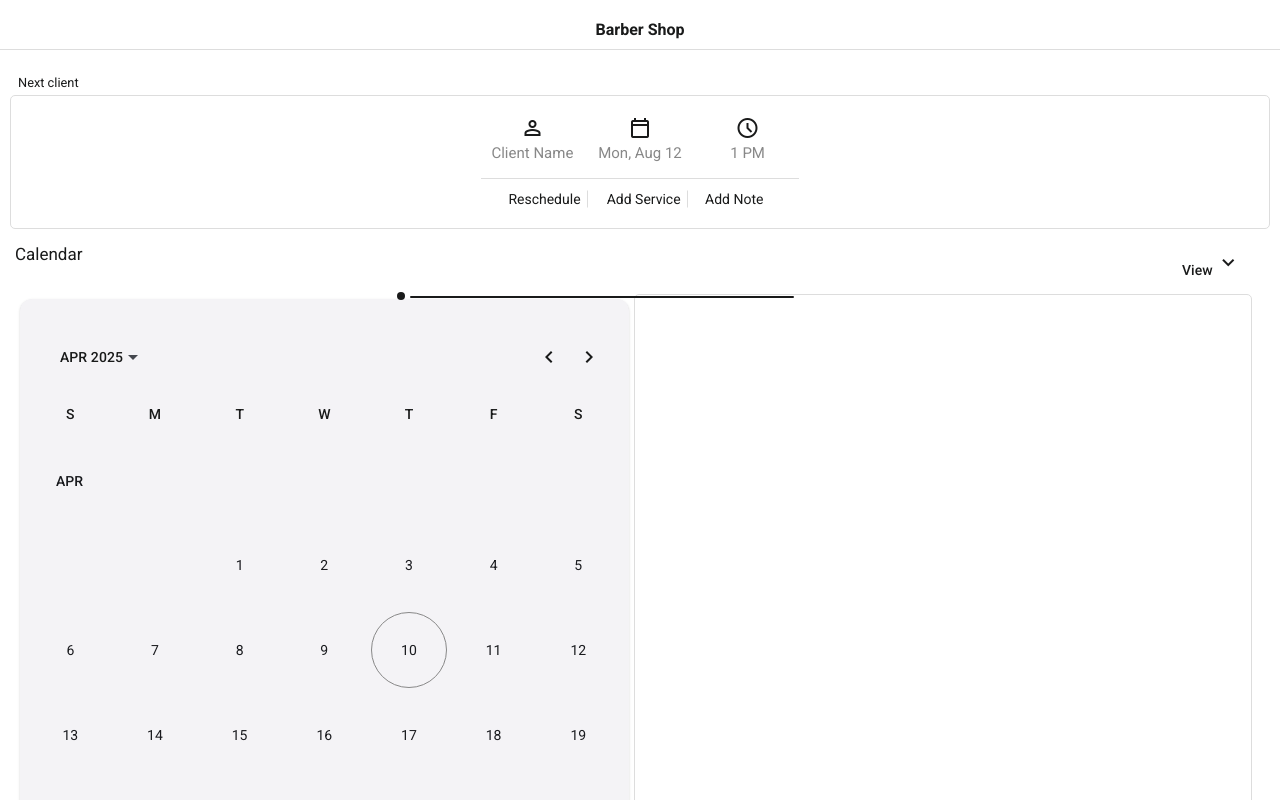
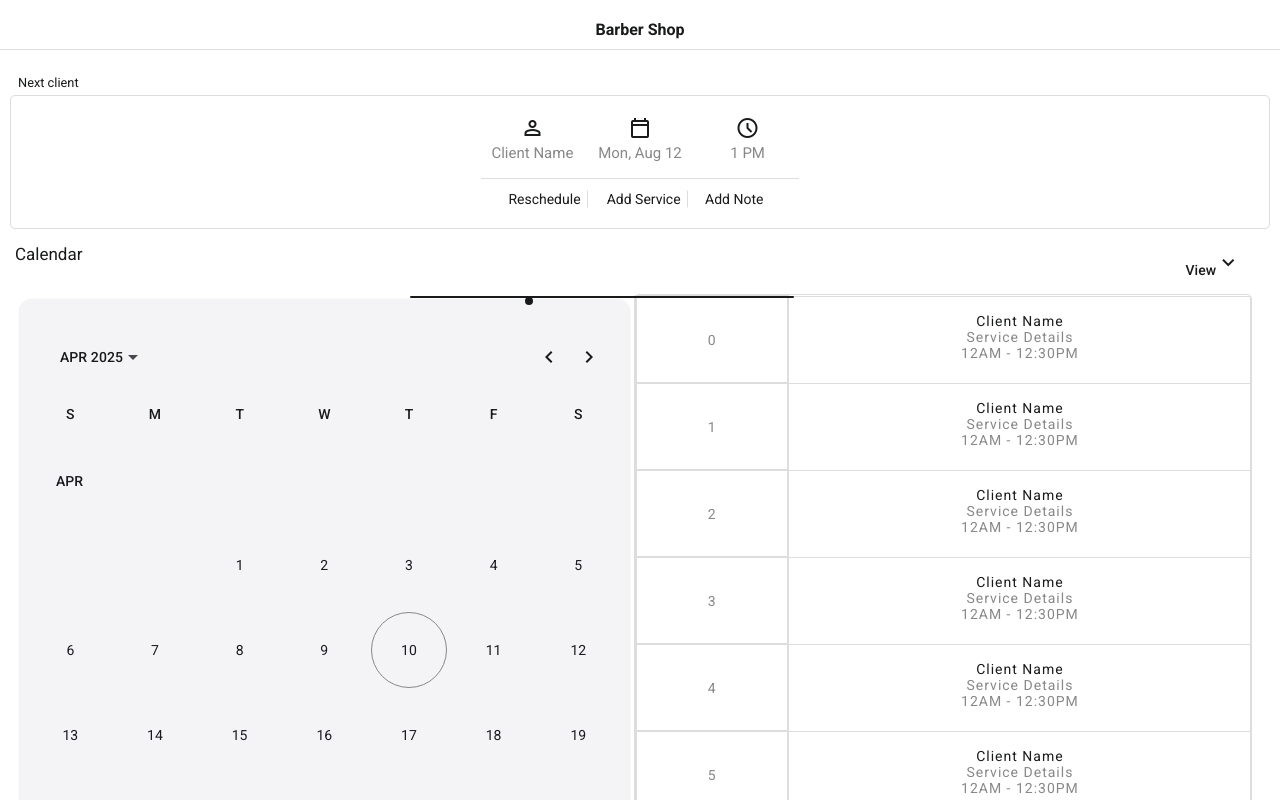
Before and after one commit to Mihvieira/barber-shop-ui, an Angular app: page / in a window 1280 px wide. Shown: the top 800 px of the page. Built offline with nearby package versions, Linux system fonts and the light colour scheme.

Commit message:
feat: refactor agenda view and main components for improved responsiveness and functionality

```diff
--- a/src/app/app.component.ts
+++ b/src/app/app.component.ts
@@ -1,12 +1,11 @@
 import { Component } from '@angular/core';
-import { RouterOutlet } from '@angular/router';
 import { MenuHeaderComponent } from "./components/menu-header/menu-header.component";
 import { MenuFooterComponent } from "./components/menu-footer/menu-footer.component";
 import { MainComponent } from "./components/dashboard/main/main.component";
 
 @Component({
   selector: 'app-root',
-  imports: [RouterOutlet, MenuFooterComponent, MainComponent, MenuHeaderComponent],
+  imports: [MenuFooterComponent, MainComponent, MenuHeaderComponent],
   templateUrl: './app.component.html',
   styleUrl: './app.component.scss'
 })
--- a/src/app/app.config.ts
+++ b/src/app/app.config.ts
@@ -2,7 +2,8 @@ import { ApplicationConfig, provideZoneChangeDetection } from '@angular/core';
 import { provideRouter } from '@angular/router';
 
 import { routes } from './app.routes';
+import { provideHttpClient, withFetch } from '@angular/common/http';
 
 export const appConfig: ApplicationConfig = {
-  providers: [provideZoneChangeDetection({ eventCoalescing: true }), provideRouter(routes)]
+  providers: [provideZoneChangeDetection({ eventCoalescing: true }), provideRouter(routes), provideHttpClient(withFetch())]
 };
--- a/src/app/app.routes.ts
+++ b/src/app/app.routes.ts
@@ -1,3 +1,6 @@
 import { Routes } from '@angular/router';
+import { MainComponent } from './components/dashboard/main/main.component';
 
-export const routes: Routes = [];
+export const routes: Routes = [
+    {path: '', component: MainComponent, pathMatch: 'full'},
+];
--- a/src/app/components/dashboard/agenda-view/agenda-view.component.html
+++ b/src/app/components/dashboard/agenda-view/agenda-view.component.html
@@ -1,27 +1,12 @@
 <div class="hour-bar">
   <div class="circle"></div>
 </div>
-<table class="table table-hover">
+
+<table>
   <tbody>
+    @for (hour of hours; track $index) {
     <tr>
-      <th class="hour" scope="row">12PM</th>
-      <td>
-        <ol class="event-details">
-          <li>
-            <h4>Client Name</h4>
-            <p>Service Details</p>
-            <p>12AM - 12:30PM</p>
-          </li>
-          <li>
-            <h4>Client Name</h4>
-            <p>Service Details</p>
-            <p>12:30AM - 1PM</p>
-          </li>
-        </ol>
-      </td>
-    </tr>
-    <tr>
-      <th scope="row" class="hour">1PM</th>
+      <th class="hour" scope="row">{{ hour }}</th>
       <td>
         <ol class="event-details">
           <li>
@@ -32,17 +17,6 @@
         </ol>
       </td>
     </tr>
-    <tr>
-      <th scope="row" class="hour">2PM</th>
-      <td>
-        <ol class="event-details">
-          <li>
-            <h4></h4>
-            <p></p>
-            <p></p>
-          </li>
-        </ol>
-      </td>
-    </tr>
+    }
   </tbody>
 </table>
--- a/src/app/components/dashboard/agenda-view/agenda-view.component.scss
+++ b/src/app/components/dashboard/agenda-view/agenda-view.component.scss
@@ -1,23 +1,36 @@
+:host {
+  display: flex;
+  flex-direction: column;
+  height: 100%;
+  border: 1px solid var(--cor-terciaria);
+  border-radius: 5px;
+  justify-content: space-around;
+}
 
 table {
+  position: relative;
+  table-layout: auto;
+  padding: 10px;
+  width: 100%;
   border-collapse: collapse;
   text-align: center;
-  padding: 10px;
   letter-spacing: 1px;
-  width: 100%;
-  height: 100%;
-  position: relative;
-  z-index: -1;
   overflow-y: auto;
+  border: 1px solid var(--cor-terciaria);
 }
 
-tr, th {
-  padding: 8px 10px;
-  border-right: 1px solid var(--cor-terciaria);
+th,
+td {
+  white-space: nowrap;
+  padding: 8px;
+  min-width: 50px;
+  border: 1px solid var(--cor-terciaria);
 }
 
-td{
-  border-bottom: 1px solid var(--cor-terciaria);
+th {
+  text-align: center; /* Centraliza o texto no cabeçalho */
+  font-weight: bold; /* Destaca o cabeçalho */
+  border: 2px solid var(--cor-terciaria); /* Adiciona borda inferior */
 }
 
 .hour {
@@ -29,44 +42,39 @@ td{
 }
 
 .event-details li {
-  border-bottom: 1px solid var(--cor-terciaria);
   padding: 8px 8px;
   min-height: 70px;
 }
 
-.event-details li h4{
+.event-details li h4 {
   font-size: 14px;
   font-weight: normal;
 }
 
-.event-details li p{
+.event-details li p {
   font-size: 14px;
   color: var(--cor-letra2);
   font-weight: normal;
 }
 
-.hour-bar{
-  position: fixed;
+.hour-bar {
+  position: absolute;
   width: 30%;
   height: 0.12rem;
-  overflow: hidden;
   z-index: 1;
   left: 32%;
   top: 37%;
-  flex-direction: column;
-  align-items: center;
   background-color: var(--cor-secundaria);
   border-radius: 8px;
 }
 
-.circle{
-  position: fixed;
-  overflow: hidden;
-  left: 31%;
+.circle {
+  position: absolute;
+  left: 30%;
   top: 36.5%;
-  z-index: 3;
   width: 0.5rem;
   height: 0.5rem;
   border-radius: 50%;
   background-color: var(--cor-secundaria);
+  z-index: 3;
 }
--- a/src/app/components/dashboard/agenda-view/agenda-view.component.ts
+++ b/src/app/components/dashboard/agenda-view/agenda-view.component.ts
@@ -1,4 +1,5 @@
 import { Component } from '@angular/core';
+import { range } from 'rxjs';
 
 @Component({
   selector: 'app-agenda-view',
@@ -7,5 +8,14 @@ import { Component } from '@angular/core';
   styleUrl: './agenda-view.component.scss'
 })
 export class AgendaViewComponent {
+  hours: number[] = [];
+
+  constructor(){
+    const start = 0;
+    const end = 23;
+
+    this.hours = Array.from({ length: end - start + 1 }, (_, i) => start + i);
+
+  }
 
 }
--- a/src/app/components/dashboard/main/main.component.html
+++ b/src/app/components/dashboard/main/main.component.html
@@ -3,19 +3,21 @@
   <div class="calendar-view">
     <div class="select-view">
       <h2>Calendar</h2>
-      <button mat-button [matMenuTriggerFor]="menu">View <span class="material-symbols-outlined"> keyboard_arrow_down </span></button>
+      <button mat-button [matMenuTriggerFor]="menu">
+        View<span class="material-symbols-outlined"> keyboard_arrow_down </span>
+      </button>
       <mat-menu #menu="matMenu">
         <button mat-menu-item (click)="focusView('month')">Month</button>
         <button mat-menu-item (click)="focusView('agenda')">Agenda</button>
       </mat-menu>
     </div>
-      <div class="card-calendar">
-        <div id="calendar-view" class="show">
-          <app-calendar-card></app-calendar-card>
-        </div>
-        <div id="agenda-view" class="hide">
-          <app-agenda-view></app-agenda-view>
-        </div>
+    <div class="card-calendar">
+      <div id="calendar-view" *ngIf="currentView === 'month' || isLargeScreen">
+        <app-calendar-card></app-calendar-card>
       </div>
+      <div id="agenda-view" *ngIf="currentView === 'agenda' || isLargeScreen">
+        <app-agenda-view></app-agenda-view>
+      </div>
+    </div>
   </div>
 </main>
--- a/src/app/components/dashboard/main/main.component.scss
+++ b/src/app/components/dashboard/main/main.component.scss
@@ -1,4 +1,4 @@
-main{
+main {
   margin: 10px;
 }
 
@@ -25,7 +25,7 @@ main{
   justify-content: end;
 }
 
-.card-calendar{
+.card-calendar {
   margin-top: 10px;
   display: flex;
   flex-direction: column;
@@ -33,38 +33,21 @@ main{
   align-content: center;
 }
 
-#calendar-view{
+#calendar-view {
   justify-content: center;
 }
 
-#agenda-view {
-  border: 1px solid var(--cor-terciaria);
-  border-radius: 5px;
-  justify-content: space-around;
-}
+@media screen and (min-width: 420px) {
 
-.show{
-  display: flex;
-  flex-direction: column;
-}
-
-.hide{
-  display: none;
-}
-
-@media screen and (min-width: 420px) {
-  .calendar-view {
-    display: flex;
-    flex-direction: column;
-  }
-
-  .card-calendar{
+  .card-calendar {
     display: grid;
     grid-template-columns: 1fr 1fr;
     justify-content: space-around;
   }
 
-  .hide{
-    display: flex;
+  #calendar-view,
+  #agenda-view {
+    display: block;
   }
+
 }
--- a/src/app/components/dashboard/main/main.component.ts
+++ b/src/app/components/dashboard/main/main.component.ts
@@ -1,9 +1,10 @@
-import { Component } from '@angular/core';
+import { Component, HostListener, OnInit } from '@angular/core';
 import { MinCardComponent } from "../min-card/min-card.component";
 import { CalendarCardComponent } from "../calendar-card/calendar-card.component";
 import { AgendaViewComponent } from "../agenda-view/agenda-view.component";
 import { MatMenuModule } from '@angular/material/menu';
 import { MatButtonModule } from '@angular/material/button';
+import { NgIf } from '@angular/common';
 
 @Component({
   selector: 'app-main',
@@ -13,28 +14,29 @@ import { MatButtonModule } from '@angular/material/button';
     AgendaViewComponent,
     MatButtonModule,
     MatMenuModule,
+    NgIf,
   ],
   templateUrl: './main.component.html',
   styleUrl: './main.component.scss',
 })
-export class MainComponent {
+export class MainComponent implements OnInit {
+  currentView: string = 'month';
+  isLargeScreen: boolean = false;
 
-  focusView(elementId: string) {
-    const calendarCard = document.querySelector('app-calendar-card');
-    const agendaCard = document.querySelector('app-agenda-view');
-
-    if (elementId === "month") {
-      if (calendarCard) {
-      (calendarCard as HTMLElement).classList.add("show");
-      (agendaCard as HTMLElement).classList.remove('show');
-
-      }
-    } else{
-      if (agendaCard) {
-        (agendaCard as HTMLElement).classList.add('show');
-        (calendarCard as HTMLElement).classList.remove('show');
-      }
-    }
+  @HostListener('window:resize', ['$event'])
+  onResize(event: any): void {
+    this.checkScreenSize();
   }
 
+  ngOnInit(): void {
+    this.checkScreenSize();
+  }
+
+  private checkScreenSize(): void {
+    this.isLargeScreen = window.innerWidth > 420;
+  }
+
+  focusView(view: string): void {
+    this.currentView = view;
+  }
 }
```
Lines whose indentation alone changed are shown as unchanged.
